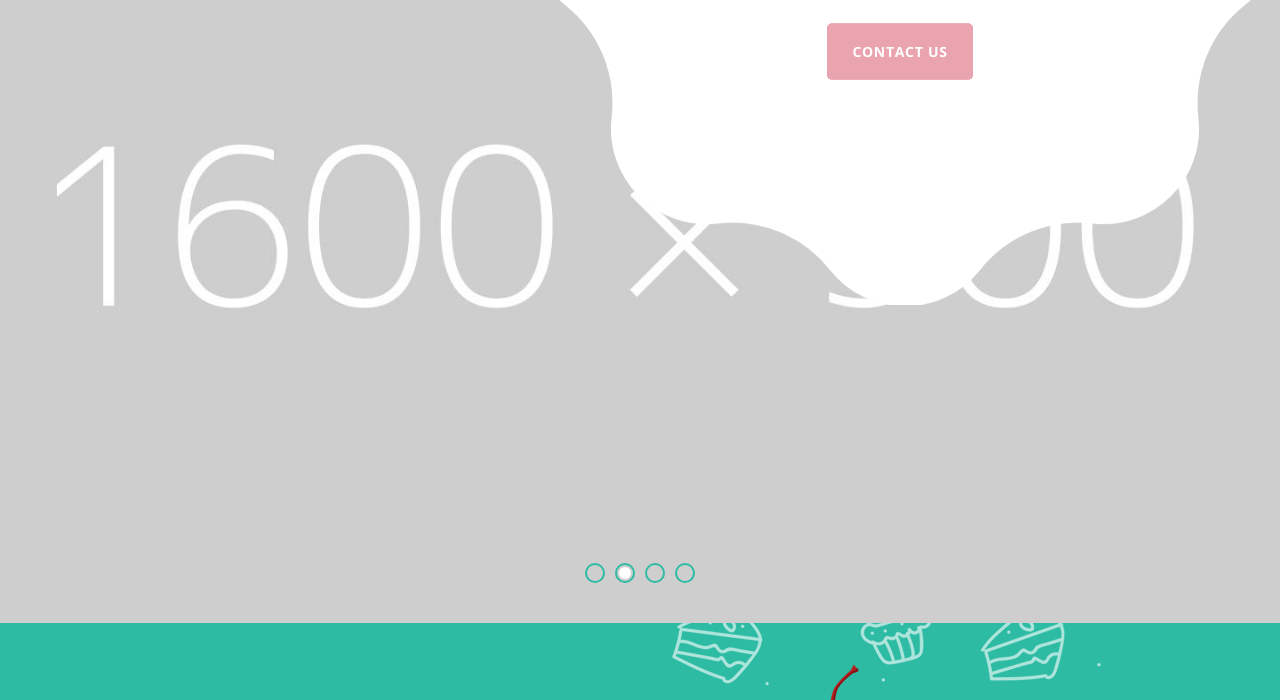
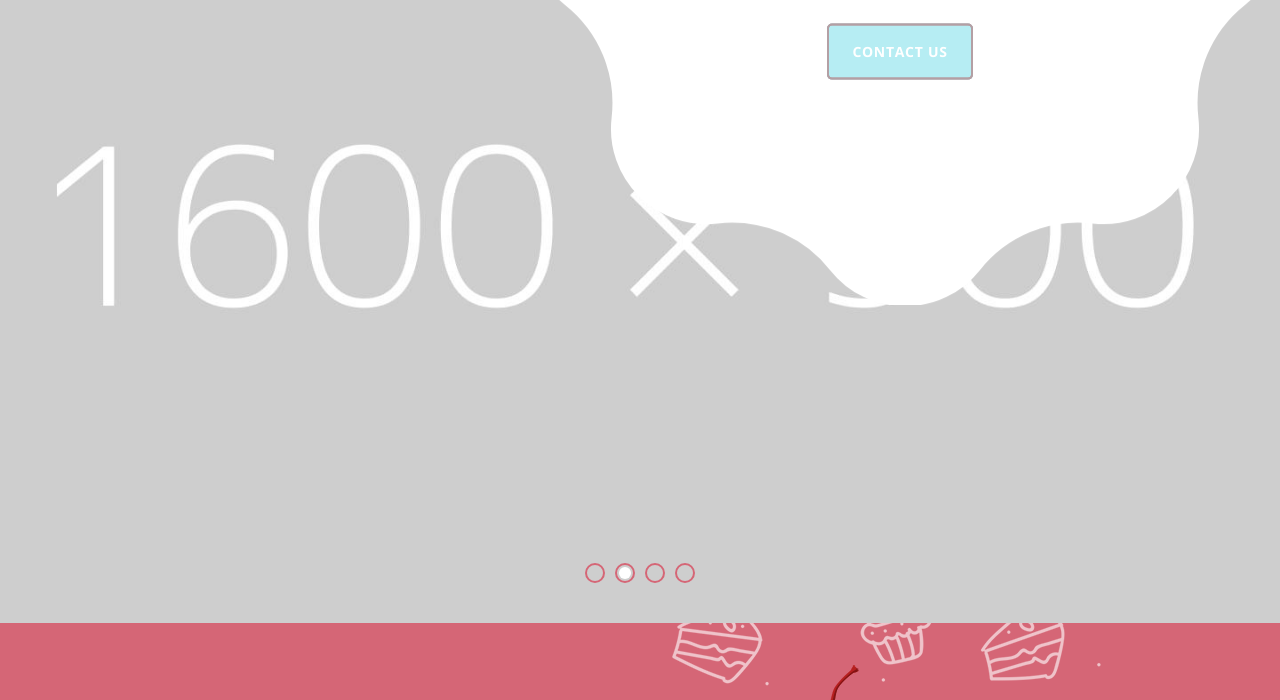
Before and after one commit to maatarafoods/maatarafoods.github.io, a plain HTML site: page index.html in a window 1280 px wide. Shown: the part 245-945 px from the top of the page. Drawn offline with nearby package versions, Linux system fonts and the light colour scheme.

Commit message:
Color Theme change

```diff
--- a/index.html
+++ b/index.html
@@ -9,7 +9,7 @@
       <meta name="description" content="">
       <meta name="author" content="">
       <!-- Page title -->
-      <title>Piece of Cake - HTML Theme</title>
+      <title>1More Bakery - Premium Bakery</title>
       <!--[if lt IE 9]>
       <script src="js/respond.js"></script>
       <![endif]-->
@@ -24,7 +24,8 @@
       <!-- Style CSS -->
       <link href="css/style.css" rel="stylesheet">
       <!-- Color Style CSS -->
-      <link href="styles/sweet.css" rel="stylesheet">
+      <link href="styles/chocopink.css" rel="stylesheet">
+      <!-- <link href="styles/sweet.css" rel="stylesheet"> -->
       <!-- CSS Plugins -->
       <link rel="stylesheet" href="css/plugins.css">
       <!-- Favicons-->
--- a/styles/chocopink.css
+++ b/styles/chocopink.css
@@ -30,7 +30,7 @@ Color style: Chocopink
 #menu h3,
 .object-load,
 .blog-tags a
-{background-color:#562832;}
+{background-color:#5bd7e4;}
 
 a,
 #contact i,
```
Also changed, not shown: img/logo.png.
